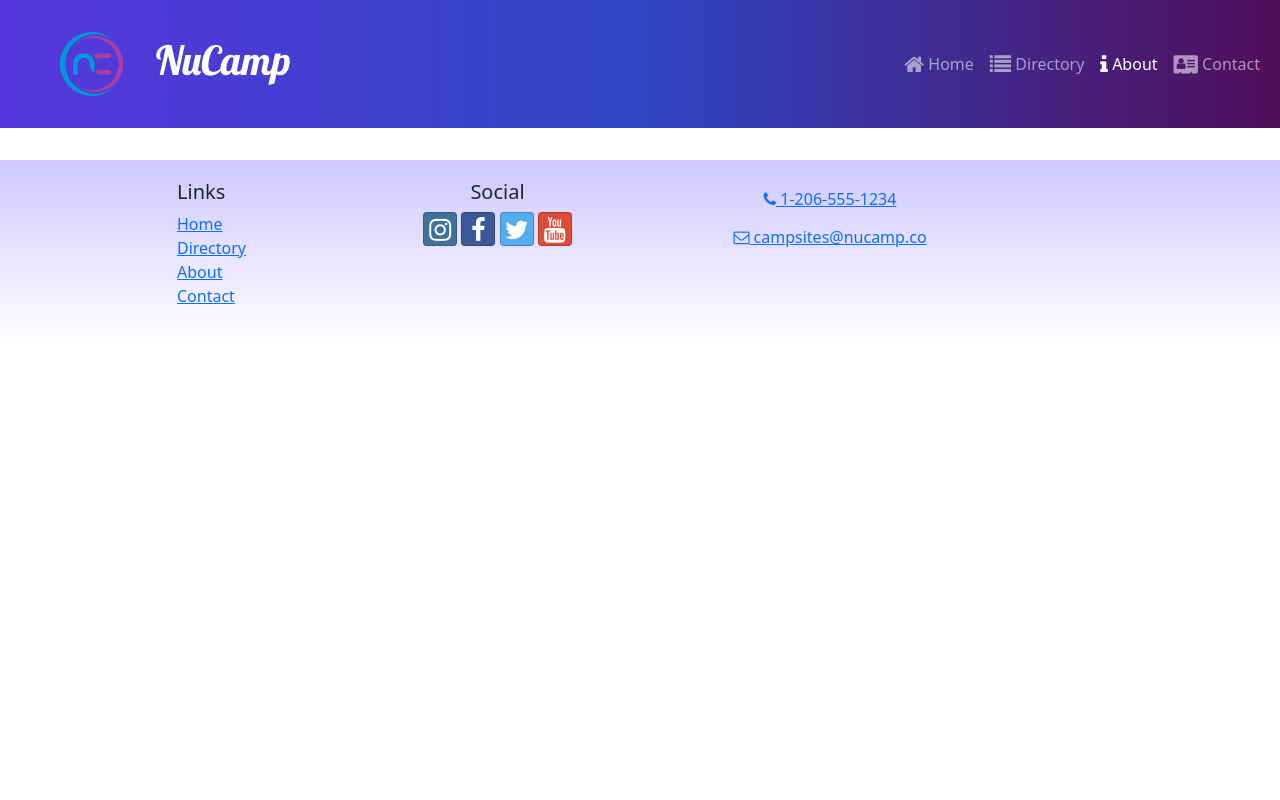
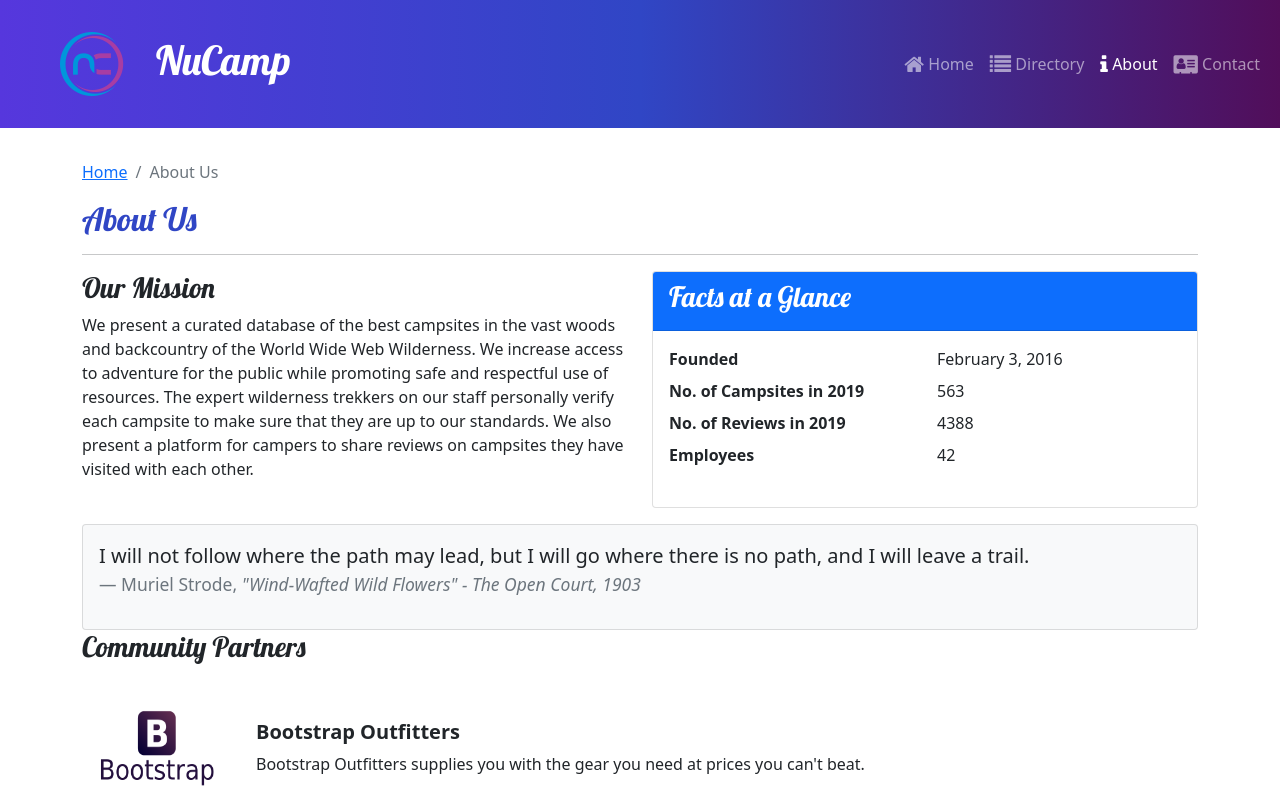
Before and after one commit to scotcorm/nucampReact, a React (Create React App) app: page /about in a window 1280 px wide. Shown: the top 800 px of the page. Built offline with nearby package versions, Linux system fonts and the light colour scheme.

Commit message:
added about page

```diff
--- a/src/App.js
+++ b/src/App.js
@@ -3,6 +3,7 @@
 import HomePage from './pages/HomePage';
 import Header from './components/Header';
 import Footer from './components/Footer';
+import AboutPage from './pages/AboutPage';
 import CampsitesDirectoryPage from './pages/CampsitesDirectoryPage';
 import CampsiteDetailPage from './pages/CampsiteDetailPage';
 import './App.css';
@@ -16,6 +17,7 @@
                 <Route path='/' element={<HomePage />} />
                 <Route path='contact' element={<ContactPage />} />
                 <Route path='directory' element={<CampsitesDirectoryPage />} />
+                <Route path='about' element={<AboutPage />} />
                 <Route
                     path='directory/:campsiteId'
                     element={<CampsiteDetailPage />}
--- a/src/features/display/DisplayList.js
+++ b/src/features/display/DisplayList.js
@@ -2,9 +2,10 @@
 import DisplayCard from './DisplayCard';
 import { selectFeaturedCampsite } from '../campsites/campsitesSlice';
 import { selectFeaturedPromotion } from '../promotions/promotionsSlice';
+import { selectFeaturedPartner } from '../partners/partnersSlice';
 
 const DisplayList = () => {
-    const items = [selectFeaturedCampsite(), selectFeaturedPromotion()];
+    const items = [selectFeaturedCampsite(), selectFeaturedPromotion(), selectFeaturedPartner()];
 
     return (
         <Row>
--- /dev/null
+++ b/src/features/partners/Partner.js
@@ -0,0 +1,22 @@
+const Partner = ({partner}) => {
+
+  if (partner) {
+    const {image, name, description} = partner
+    return (
+      <>
+        <img src={image} alt={name} style={{ width: '150px' }} />
+        <div className='m-4'>
+          <h5 className='fw-bold'>{name}</h5>
+          {description}
+        </div>
+
+      </>
+   );
+
+  }
+  return null;
+
+
+};
+
+export default Partner;
--- /dev/null
+++ b/src/features/partners/PartnersList.js
@@ -0,0 +1,20 @@
+import { Col } from 'reactstrap';
+import Partner from "./Partner";
+import { selectAllPartners } from './partnersSlice';
+
+const PartnersList = () => {
+    const partners = selectAllPartners();
+    return (
+      <Col className='mt-4'>
+        {partners.map((partner) => {
+          return(
+            <div className='d-flex mb-5' and key={partner.id}>
+              < Partner partner={partner} />
+            </div>
+          );
+        })}
+      </Col>
+    );
+};
+
+export default PartnersList;
--- /dev/null
+++ b/src/features/partners/partnersSlice.js
@@ -0,0 +1,9 @@
+import { PARTNERS } from '../../app/shared/PARTNERS';
+
+export const selectAllPartners = () => {
+    return PARTNERS;
+};
+
+export const selectFeaturedPartner = () => {
+  return PARTNERS.find((partner) => partner.featured);
+};
--- /dev/null
+++ b/src/pages/AboutPage.js
@@ -0,0 +1,72 @@
+import{Col, Row, Container, Card, CardBody, CardHeader} from 'reactstrap';
+import SubHeader from '../components/SubHeader';
+import PartnersList from '../features/partners/PartnersList';
+
+const AboutPage = () => {
+  return (
+      <Container>
+        <SubHeader current='About Us' />
+        <Row classname='row-content'>
+          <Col sm='6'>
+            <h3>Our Mission</h3>
+            <p>
+                We present a curated database of the best campsites in the
+                vast woods and backcountry of the World Wide Web Wilderness.
+                We increase access to adventure for the public while
+                promoting safe and respectful use of resources. The expert
+                wilderness trekkers on our staff personally verify each
+                campsite to make sure that they are up to our standards. We
+                also present a platform for campers to share reviews on
+                campsites they have visited with each other.
+            </p>
+          </Col>
+          <Col sm='6'>
+            <Card>
+              <CardHeader className='bg-primary text-white'><h3>Facts at a Glance</h3></CardHeader>
+              <CardBody>
+                <dl className='row'>
+                    <dt className='col-6'>Founded</dt>
+                    <dd className='col-6'>February 3, 2016</dd>
+                    <dt className='col-6'>No. of Campsites in 2019</dt>
+                    <dd className='col-6'>563</dd>
+                    <dt className='col-6'>No. of Reviews in 2019</dt>
+                    <dd className='col-6'>4388</dd>
+                    <dt className='col-6'>Employees</dt>
+                    <dd className='col-6'>42</dd>
+                </dl>
+              </CardBody>
+            </Card>
+          </Col>
+          <Col>
+            <Card className='bg-light mt-3'>
+              <CardBody>
+                <blockquote className='blockquote'>
+                  <p>
+                    I will not follow where the path may lead, but I
+                    will go where there is no path, and I will leave
+                    a trail.
+                  </p>
+                  <footer className="blockquote-footer">
+                     Muriel Strode,{' '}
+                      <cite title='Source Title'>
+                          "Wind-Wafted Wild Flowers" - The Open Court,
+                          1903
+                      </cite>
+                  </footer>
+                </blockquote>
+              </CardBody>
+
+            </Card>
+          </Col>
+        </Row>
+        <Row classname='row-content'>
+          <Col xs='12'>
+            <h3>Community Partners</h3>
+          </Col>
+          <PartnersList />
+        </Row>
+      </Container>
+  );
+};
+
+export default AboutPage;
```
